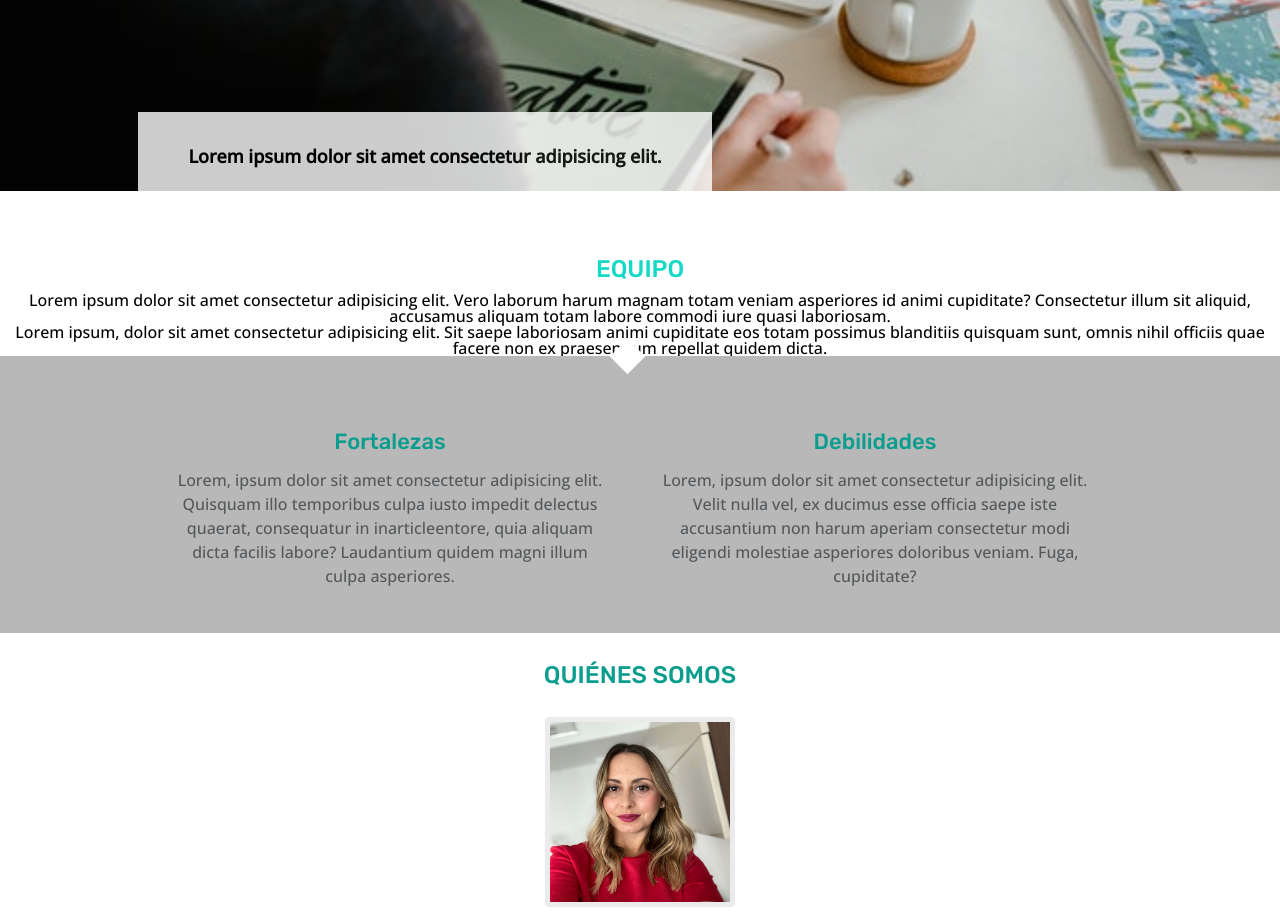
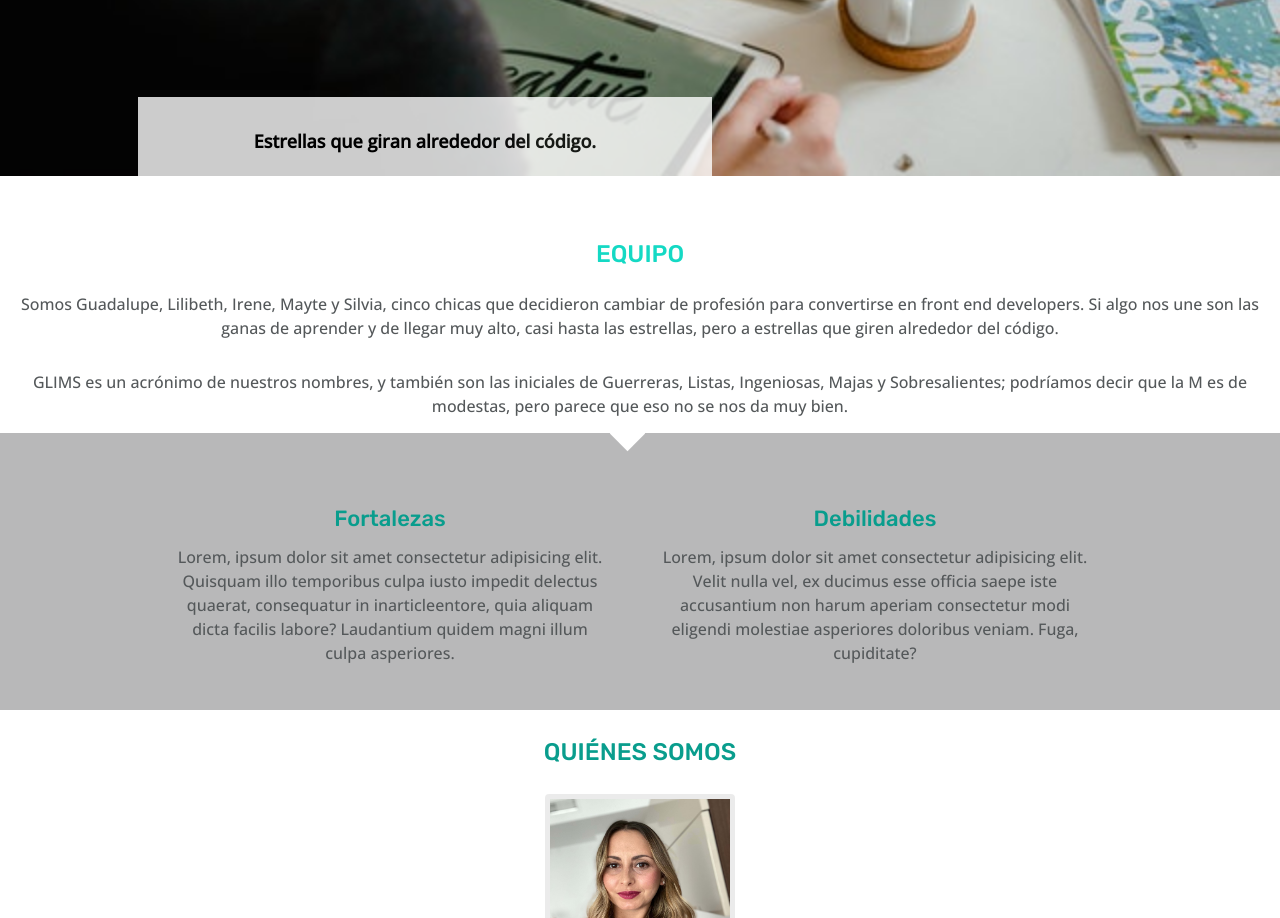
Before and after one commit to lilifernandez91/project-promo-q-module-1-team-1, a website: page src/html/index.html in a window 1280 px wide. Shown: the part 760-1678 px from the top of the page. Drawn offline with nearby package versions, Linux system fonts and the light colour scheme; files that its build step writes are made by us from their sources; files whose address does not match are found by name.

Commit message:
Añadido slogan y team definitivo

```diff
--- a/src/html/index.html
+++ b/src/html/index.html
@@ -50,6 +50,7 @@
     <!-- MAYTE: HERO -->
 
     <main>
+
         <section class="hero">
           <img
             class="image"
@@ -58,25 +59,25 @@
           />
         </section>
         <section class="slogan">
-        <h2>Lorem ipsum dolor sit amet consectetur adipisicing elit.</h2>
+          <h2>Estrellas que giran alrededor del código.</h2>
         </section>
+
 
       <!-- MAYTE: TEAM -->
 
       <section class="team" id="Equipo">
         <h2 class="title">EQUIPO</h2>
         <p class="text">
-          Lorem ipsum dolor sit amet consectetur adipisicing elit. Vero laborum
-          harum magnam totam veniam asperiores id animi cupiditate? Consectetur
-          illum sit aliquid, accusamus aliquam totam labore commodi iure quasi
-          laboriosam.
+          Somos Guadalupe, Lilibeth, Irene, Mayte y Silvia, cinco chicas que decidieron cambiar
+          de profesión para convertirse en front end developers. Si algo nos une son las ganas
+          de aprender y de llegar muy alto, casi hasta las estrellas, pero a estrellas que giren
+          alrededor del código.
         </p>
 
         <p class="text">
-          Lorem ipsum, dolor sit amet consectetur adipisicing elit. Sit saepe
-          laboriosam animi cupiditate eos totam possimus blanditiis quisquam
-          sunt, omnis nihil officiis quae facere non ex praesentium repellat
-          quidem dicta.
+          GLIMS es un acrónimo de nuestros nombres, y también son las iniciales de Guerreras,
+          Listas, Ingeniosas, Majas y Sobresalientes; podríamos decir que la M es de modestas,
+          pero parece que eso no se nos da muy bien.
         </p>
       </section>
 
--- a/src/scss/main.scss
+++ b/src/scss/main.scss
@@ -159,6 +159,7 @@ html {
   z-index: 999;
   background-color: var(--blue-green);
   text-transform: uppercase;
+  opacity: 0.95;
 }
 
 .team-name {
@@ -169,7 +170,6 @@ html {
   font-weight: bold;
   background-color: var(--blue-green);
   height: 60px;
-  padding-top: 15px;
 }
 .menu {
   display: flex;
@@ -179,6 +179,7 @@ html {
   font-weight: bold;
   height: 45px;
   background-color: var(--aqua);
+  opacity: 0.90;
 }
 
 ul.menu li {
@@ -210,6 +211,7 @@ main {
   display: flex;
   flex-direction: column;
 }
+
 
 .image {
   width: 100%;
@@ -252,7 +254,7 @@ main {
   line-height: 1.88;
 }
 
-.team-text {
+.team .text {
   margin: 15px;
   color: #54585a;
   font-size: 16px;
```
Also changed, not shown: 1 other file. Lines whose indentation alone changed are shown as unchanged.
